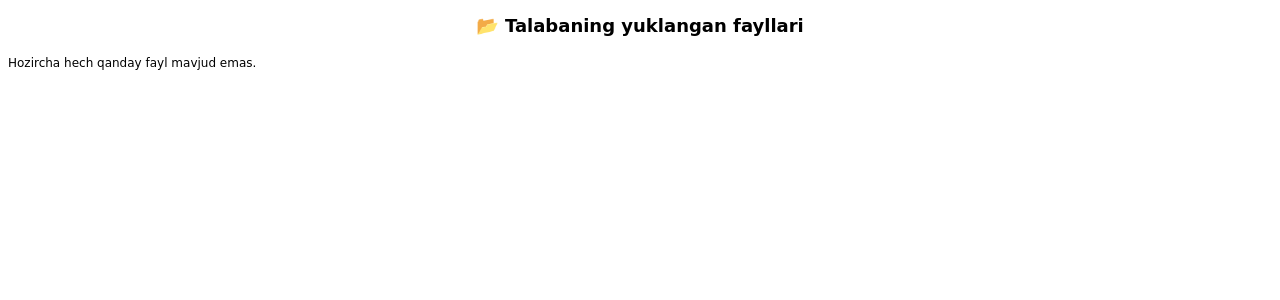
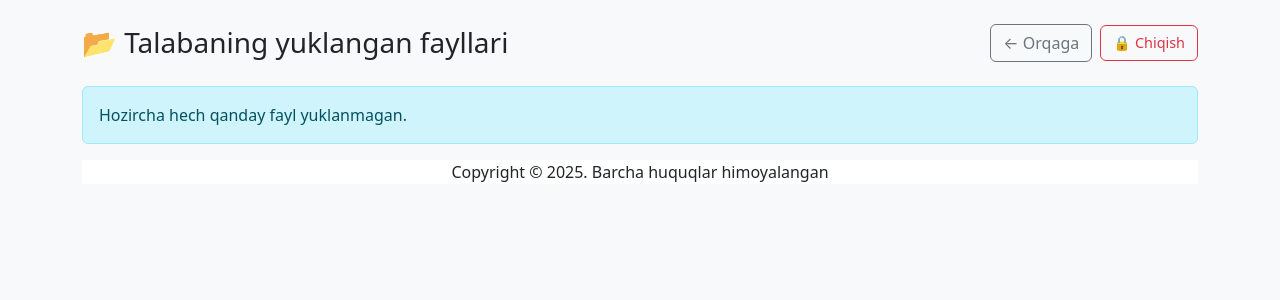
Before and after one commit to diyorbekmajidov/Grand, a Django app: template templates/student_files.html in a window 1280 px wide. Shown: the top 300 px of the page. Run offline with Django 5.2, Linux system fonts and the light colour scheme; the template is opened without the code that fills it, so the values that code supplies are empty.

Commit message:
new update

```diff
--- a/templates/student_files.html
+++ b/templates/student_files.html
@@ -3,57 +3,43 @@
 <head>
     <meta charset="UTF-8">
     <title>Talabaning Yuklangan Fayllari</title>
+    <link href="https://cdn.jsdelivr.net/npm/bootstrap@5.3.3/dist/css/bootstrap.min.css" rel="stylesheet">
     <style>
-        @page {
-            size: A4 landscape;
-            margin: 1cm;
+        body {
+            background-color: #f8f9fa;
         }
-
-        body {
-            font-family: DejaVu Sans, sans-serif;
-            font-size: 12px;
+        .file-link:hover {
+            text-decoration: underline;
         }
-
-        h2 {
-            text-align: center;
-            margin-bottom: 20px;
+        .top-bar {
+            display: flex;
+            justify-content: space-between;
+            align-items: center;
         }
-
-        table {
-            width: 100%;
-            border-collapse: collapse;
-            font-size: 10px;
+        .logout-btn {
+            font-size: 0.9rem;
         }
-
-        th, td {
-            border: 1px solid #444;
-            padding: 6px;
-            text-align: left;
-        }
-
-        th {
-            background-color: #f2f2f2;
-        }
-
-        .badge {
-            padding: 2px 6px;
-            font-size: 10px;
-            border-radius: 4px;
-            color: white;
-        }
-
-        .bg-success { background-color: #28a745; }
-        .bg-warning { background-color: #ffc107; color: black; }
-        .text-muted { color: #6c757d; }
     </style>
 </head>
 <body>
 
-<h2>📂 Talabaning yuklangan fayllari</h2>
+<div class="container py-4">
 
-{% if files %}
-<table>
-    <thead>
+    <!-- Yuqori panel -->
+    <div class="top-bar mb-4">
+        <div>
+            <h3 class="mb-0">📂 Talabaning yuklangan fayllari</h3>
+        </div>
+        <div class="d-flex align-items-center gap-2">
+            <a href="{% url 'faculty_detail' student.faculty %}" class="btn btn-outline-secondary">← Orqaga</a>
+            <a href="{% url 'logout' %}" class="btn btn-outline-danger logout-btn">🔒 Chiqish</a>
+        </div>
+    </div>
+
+    {% if students_fl %}
+        <div class="table-responsive">
+            <table class="table table-bordered table-hover bg-white shadow-sm rounded">
+                <thead class="table-dark">
                     <tr>
                         <th>#</th>
                         <th>Fayl nomi</th>
@@ -66,10 +52,14 @@
                     </tr>
                 </thead>
                 <tbody>
-        {% for file in files %}
+                    {% for file in students_fl %}
                         <tr>
                             <td>{{ forloop.counter }}</td>
-            <td>{{ file.uploaded_file|cut:"student_files/" }}</td>
+                            <td>
+                                <a href="{{ file.uploaded_file.url }}" target="_blank" class="file-link text-decoration-none text-primary">
+                                    📄 {{ file.uploaded_file.name|cut:'student_files/' }}
+                                </a>
+                            </td>
                             <td>{{ file.student_name }}</td>
                             <td>{{ file.group_name }}</td>
                             <td>{{ file.criteria_name }}</td>
@@ -77,12 +67,14 @@
                                 {% if file.is_scored %}
                                     <span class="badge bg-success">Baholangan</span>
                                 {% else %}
-                    <span class="badge bg-warning">Baholanmagan</span>
+                                    <span class="badge bg-warning text-dark">Baholanmagan</span>
                                 {% endif %}
                             </td>
                             <td>
                                 {% if not file.is_scored %}
-                    Baholash kutilmoqda
+                                    <a href="{% url 'score_file' file.id %}" class="btn btn-sm btn-primary">
+                                        Baholash
+                                    </a>
                                 {% else %}
                                     <span class="text-muted">—</span>
                                 {% endif %}
@@ -92,9 +84,21 @@
                     {% endfor %}
                 </tbody>
             </table>
+        </div>
     {% else %}
-    <p>Hozircha hech qanday fayl mavjud emas.</p>
+        <div class="alert alert-info">
+            Hozircha hech qanday fayl yuklanmagan.
+        </div>
     {% endif %}
+    <footer class="sticky-footer bg-white">
+        <div class="container my-auto">
+            <div class="copyright text-center my-auto">
+                <span>Copyright &copy; 2025. Barcha huquqlar himoyalangan</span>
+            </div>
+        </div>
+    </footer>
+
+</div>
 
 </body>
 </html>
```
Lines whose indentation alone changed are shown as unchanged.
